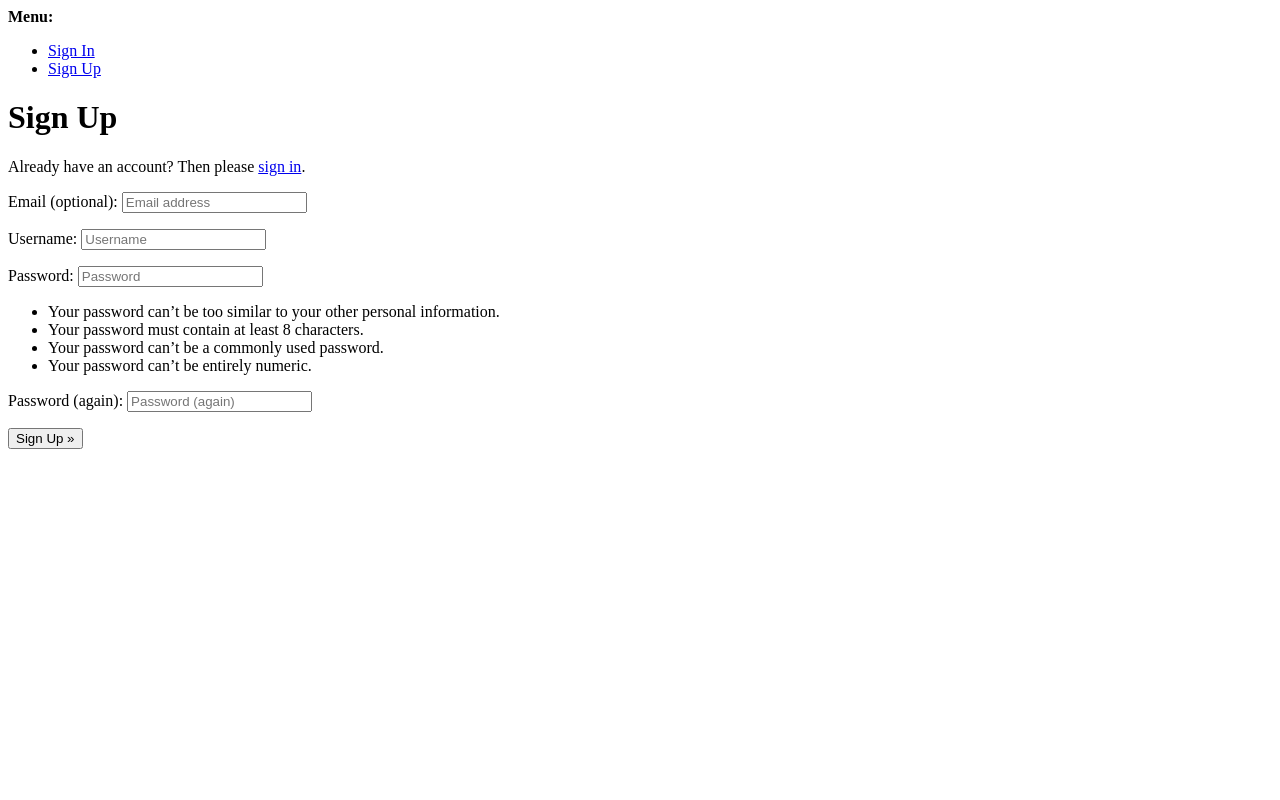
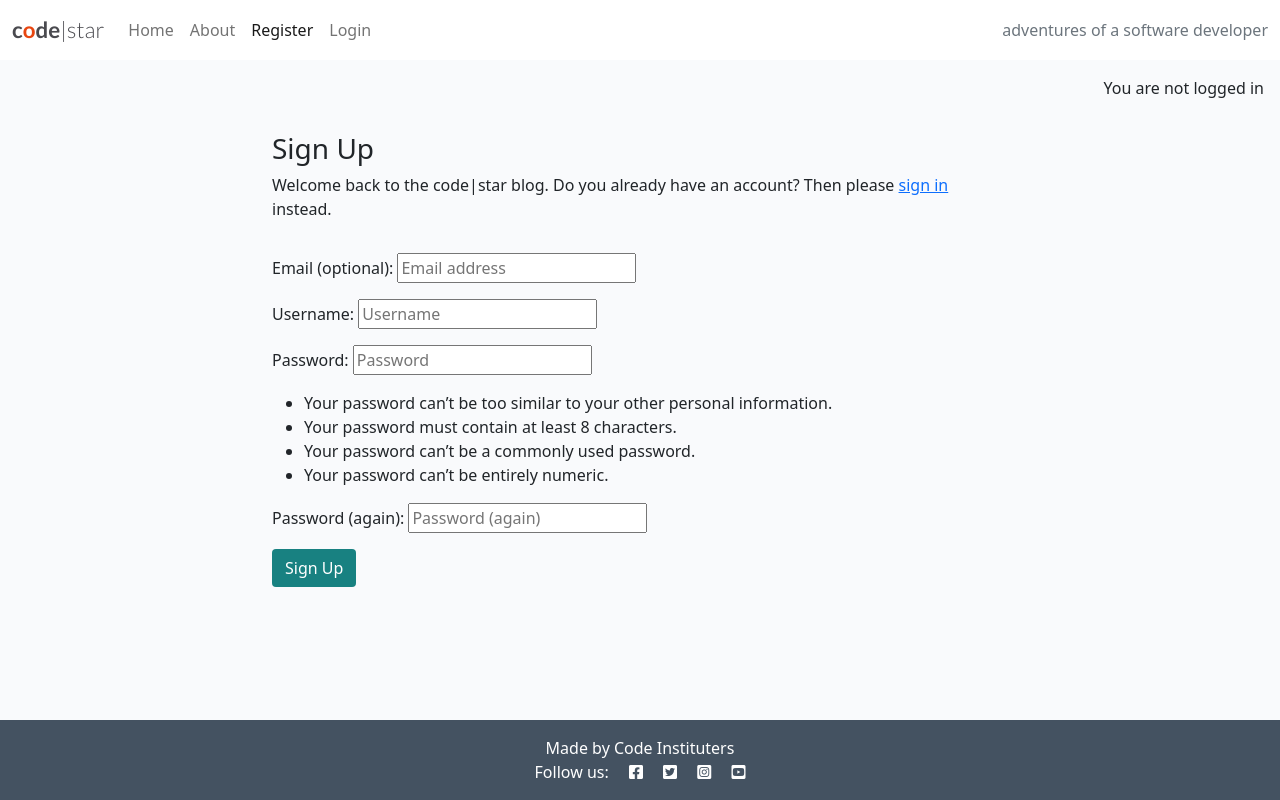
Before and after one commit to Nelgar20/codestar_blog, a Django app: page /accounts/signup/ in a window 1280 px wide. Run offline with Django 4.2, Linux system fonts and the light colour scheme.

Commit message:
Add custom signup template

```diff
--- a/templates/account/signup.html
+++ b/templates/account/signup.html
@@ -1,21 +1,30 @@
-{% extends "account/base.html" %}
+{% extends "base.html" %}
 
 {% load i18n %}
 
 {% block head_title %}{% trans "Signup" %}{% endblock head_title %}
 
 {% block content %}
-<h1>{% trans "Sign Up" %}</h1>
+<div class="container">
+    <div class="row">
+        <div class="col-md-8 mt-3 offset-md-2">
+            <h3>{% trans "Sign Up" %}</h3>
 
-<p>{% blocktrans %}Already have an account? Then please <a href="{{ login_url }}">sign in</a>.{% endblocktrans %}</p>
-
+            <p>{% blocktrans %}Welcome back to the code|star blog. Do you already have an account? Then please <a
+                    href="{{ login_url }}">sign in</a> instead.{% endblocktrans %}</p>
+        </div>
+    </div>
+    <div class="row">
+        <div class="col-md-8 mt-3 offset-md-2">
             <form class="signup" id="signup_form" method="post" action="{% url 'account_signup' %}">
                 {% csrf_token %}
                 {{ form.as_p }}
                 {% if redirect_field_value %}
                 <input type="hidden" name="{{ redirect_field_name }}" value="{{ redirect_field_value }}" />
                 {% endif %}
-  <button type="submit">{% trans "Sign Up" %} &raquo;</button>
+                <button class="btn btn-signup right" type="submit">{% trans "Sign Up" %}</button>
             </form>
-
-{% endblock content %}
+        </div>
+    </div>
+</div>
+{% endblock %}
--- a/templates/base.html
+++ b/templates/base.html
@@ -77,6 +77,12 @@
 
     <main class="flex-shrink-0 main-bg">
 
+        {% if user.is_authenticated %}
+        <p class="text-end m-3"> You are logged as {{ user }}</p>
+        {% else %}
+        <p class="text-end m-3"> You are not logged in</p>
+        {% endif %}
+
         {% block content %}
         <!-- Content Goes here -->
         {% endblock content %}
```
Lines whose indentation alone changed are shown as unchanged.
